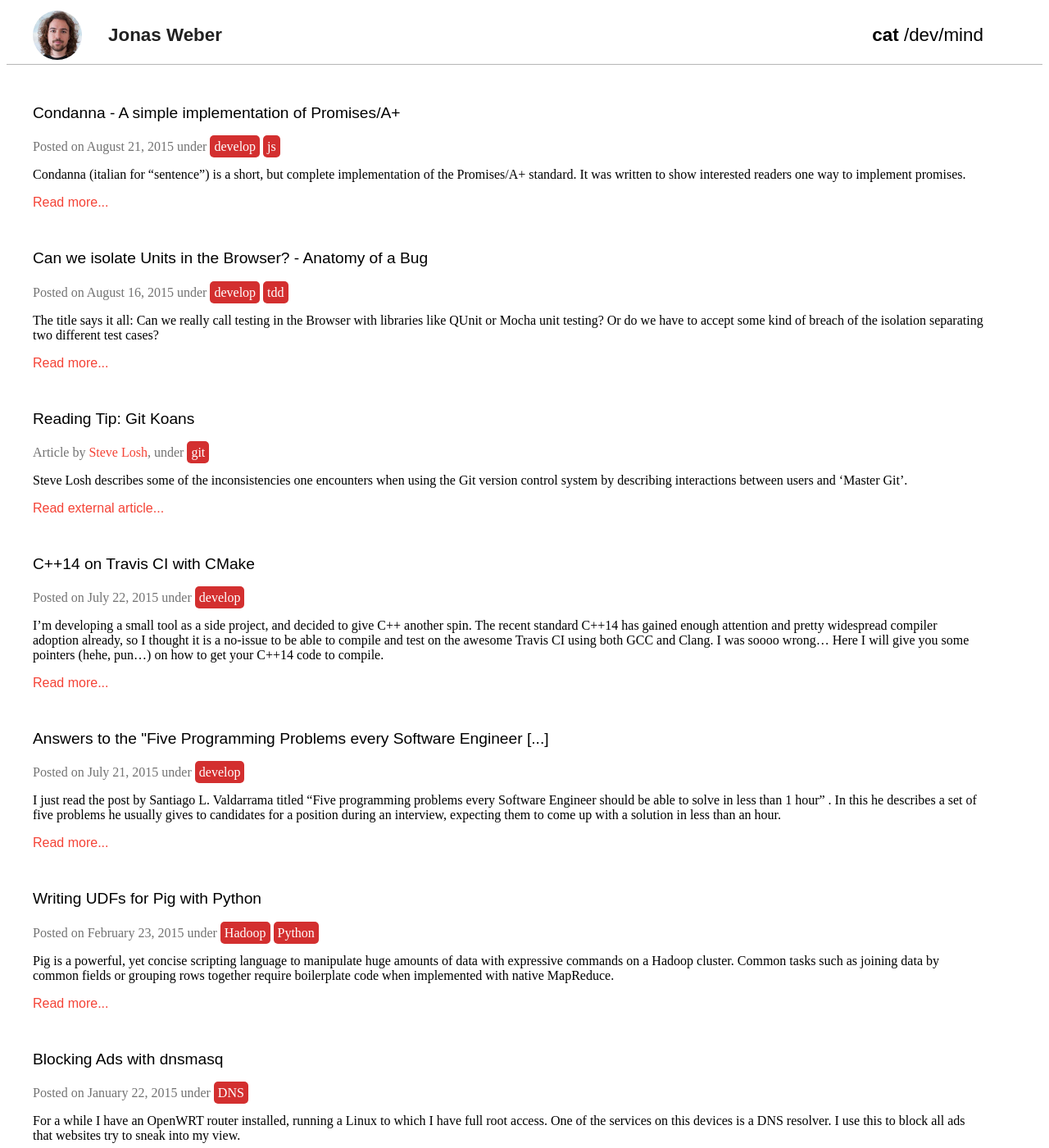
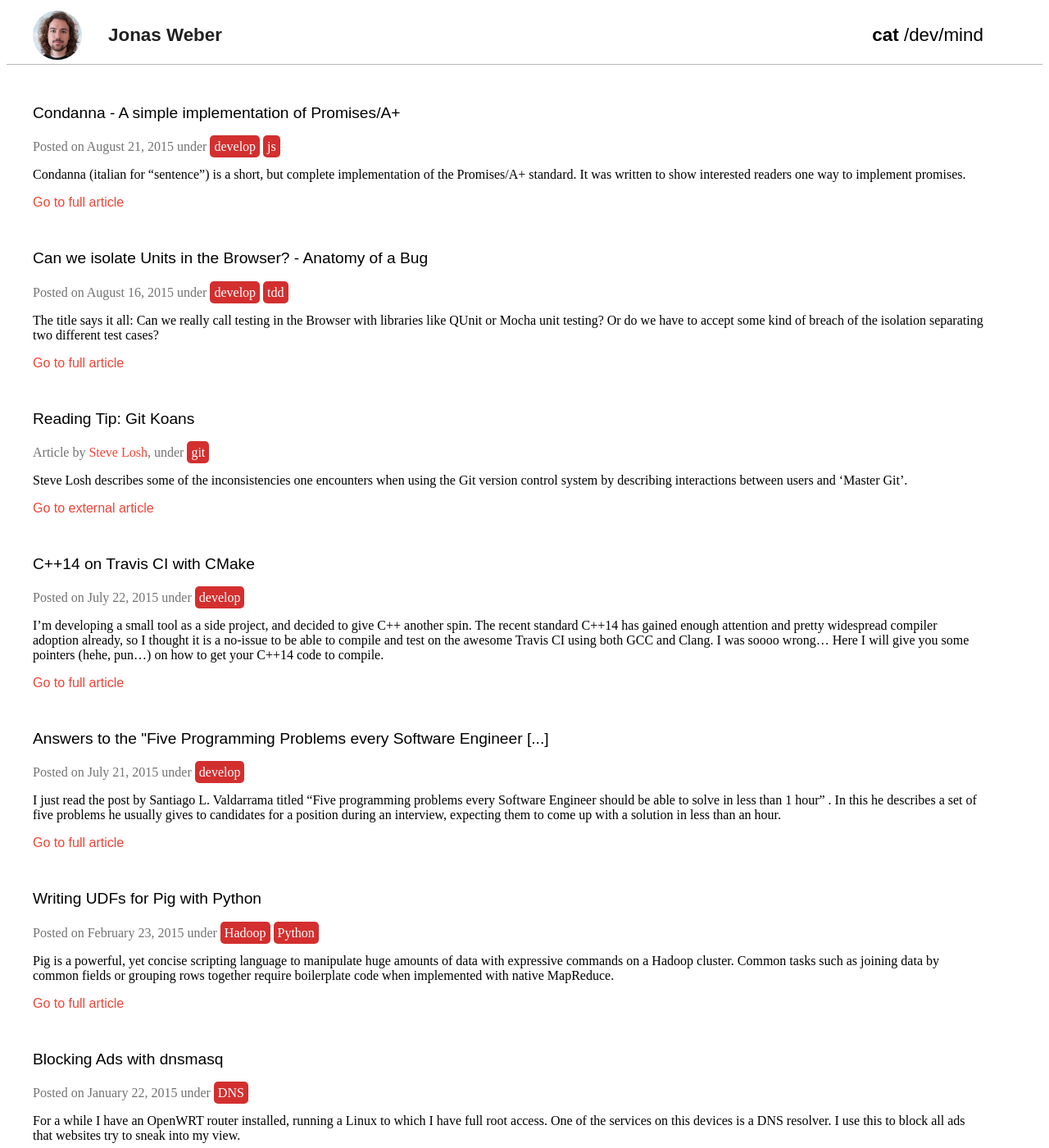
Before and after one commit to BionBit/jonasw.de, a Jekyll site: the page built from index.html, in a window 1280 px wide and 1400 px high. Shown: the whole window at 82% size. Built offline with Jekyll 4.4.1, drawn with Linux system fonts in a browser that asks for light colours; Markdown is read by kramdown in place of the engine named in the settings; the list of posts is cut into pages by our own code; some of the changed text lies outside the part shown.

```diff
--- a/_includes/post.html
+++ b/_includes/post.html
@@ -20,7 +20,7 @@
   <p>
     {{post.excerpt | strip_html}}
   </p>
-	<a href="{{post.url}}">Read more...</a>
+	<a href="{{post.url}}">Go to full article</a>
 </section>
 {% elsif post.layout == "reading-tip" %}
 <section class="post">
@@ -38,6 +38,6 @@
   <p>
     {{post.excerpt | strip_html}}
   </p>
-	<a href="{{post.href}}" target="_blank">Read external article...</a>
+	<a href="{{post.href}}" target="_blank">Go to external article</a>
 </section>
 {% endif %}
--- a/_layouts/default.html
+++ b/_layouts/default.html
@@ -11,9 +11,7 @@
         </div>
 
         <a href="{{site.url}}">
-          <img src="/assets/jw-small.jpg" height="50" width="50">
-        </a>
-        <a href="{{site.url}}">
+          <img src="/assets/jw-small.jpg" height="50" width="50" alt="Go to main page">
           <span class="name">Jonas Weber</span>
         </a>
 			</div>
```
Also changed, not shown: _layouts/post.html (+4 -6 lines).
